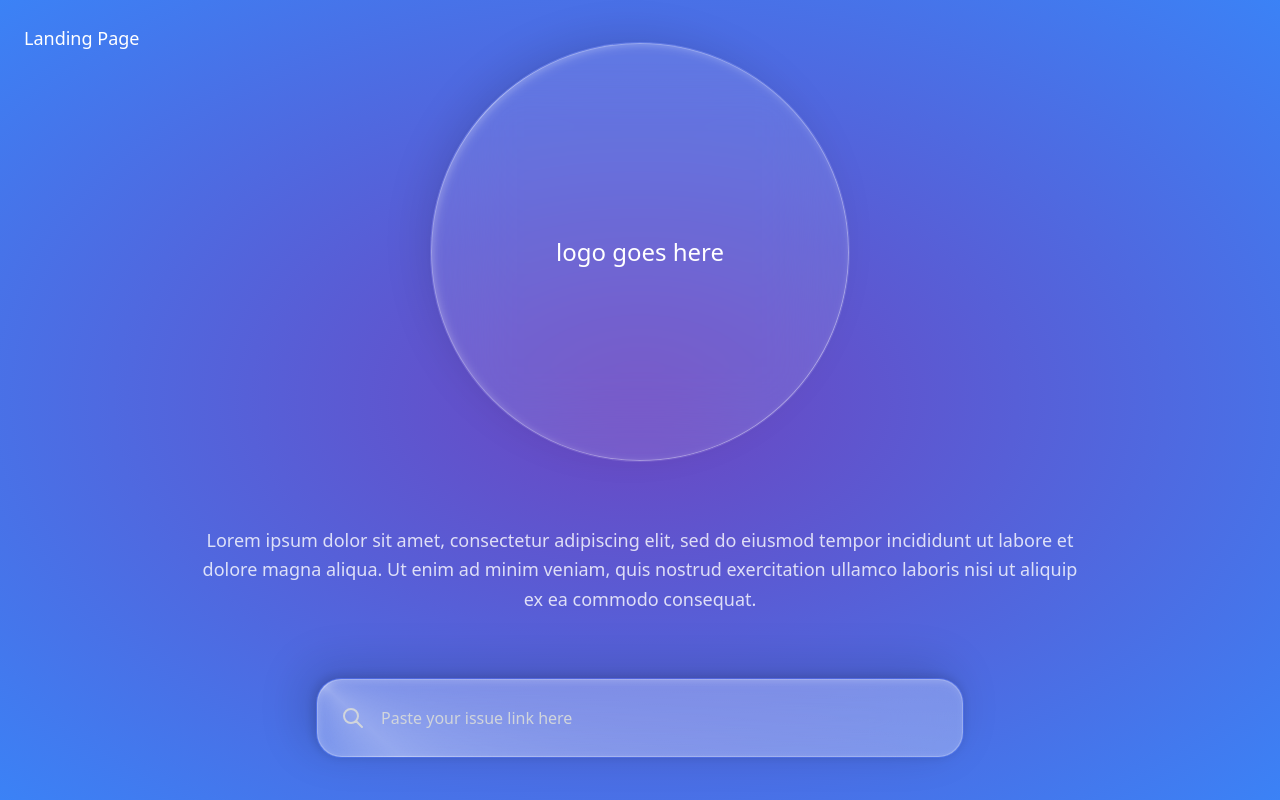
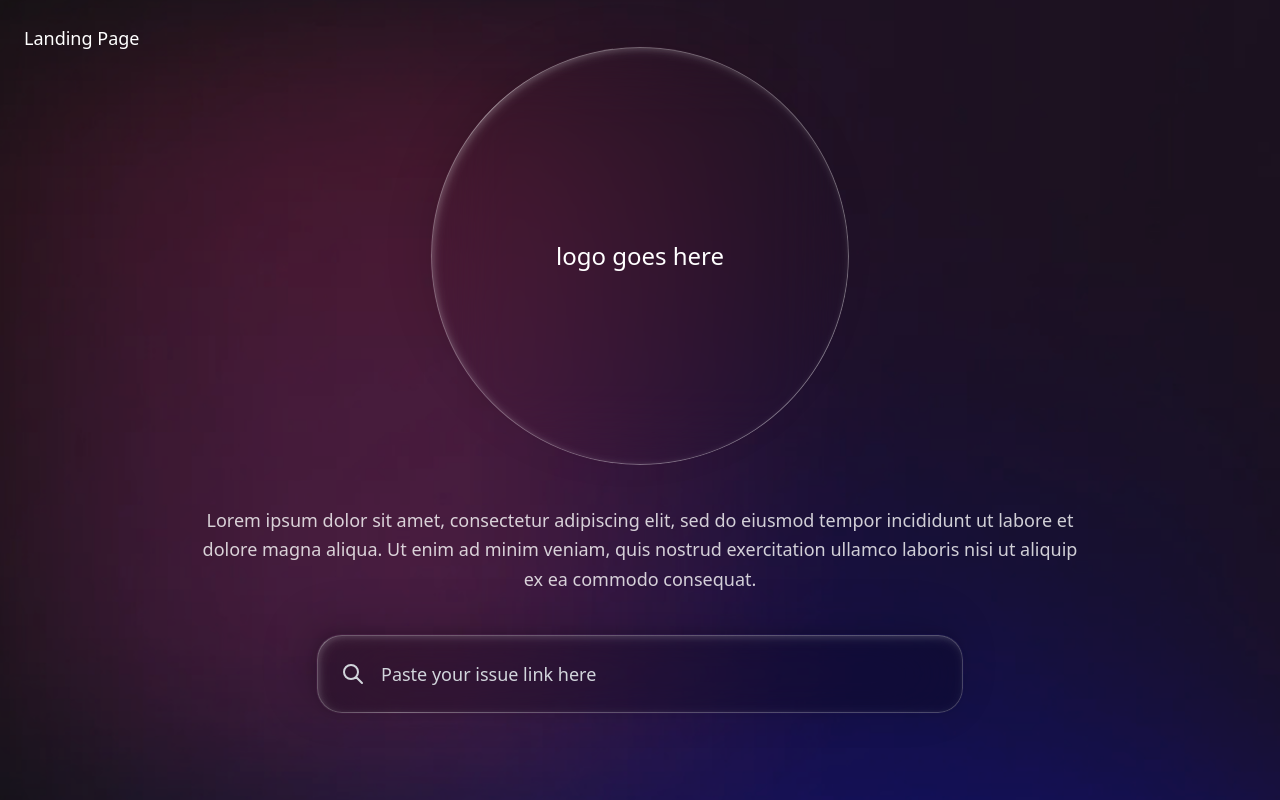
Before and after one commit to aaron-ang/berkeley-ai-25, a Next.js app in the folder frontend/: page / in a window 1280 px wide. Built offline with nearby package versions, Linux system fonts and the light colour scheme.

Commit message:
Style improvements to landing page

```diff
--- a/frontend/app/globals.css
+++ b/frontend/app/globals.css
@@ -6,11 +6,11 @@
 .glass-search {
   width: 648px;
   height: 80px;
-  background: rgba(255, 255, 255, 0.1);
+  background: rgba(0, 0, 0, 0.2);
   border: 1px solid transparent;
   border-radius: 25px;
   backdrop-filter: blur(40px);
-  background-image: conic-gradient(from 90deg at 0% 0%, rgba(255, 255, 255, 0) -47.02deg, rgba(255, 255, 255, 0.343) 42.98deg, rgba(255, 255, 255, 0) 132.98deg, rgba(255, 255, 255, 0.343) 222.98deg, rgba(255, 255, 255, 0) 312.98deg, rgba(255, 255, 255, 0.343) 402.98deg);
+  background-image: conic-gradient(from 90deg at 0% 0%, rgba(255, 255, 255, 0) -47.02deg, rgba(255, 255, 255, 0) 42.98deg, rgba(255, 255, 255, 0) 132.98deg, rgba(255, 255, 255, 0.12) 222.98deg, rgba(255, 255, 255, 0) 312.98deg, rgba(255, 255, 255, 0.127) 402.98deg);
   background-origin: border-box;
   background-clip: padding-box, border-box;
   box-shadow:
@@ -35,7 +35,7 @@
 .glass-circle {
   width: 420px;
   height: 420px;
-  background: rgba(255, 255, 255, 0.1);
+  background: rgba(255, 255, 255, 0);
   border: 1px solid transparent;
   border-radius: 50%;
   backdrop-filter: blur(40px);
--- a/frontend/app/page.tsx
+++ b/frontend/app/page.tsx
@@ -1,12 +1,24 @@
+
+
 export default function Home() {
   return (
     <div
-      className="min-h-screen relative"
+      className="min-h-screen relative z-10"
       style={{
-        background: 'radial-gradient(ellipse at center, #6B46C1 0%, #3B82F6 100%)',
-        backgroundSize: '100% 100%'
+          backgroundImage: 'url("/purpleBackground.png")',
+          backgroundSize: 'cover',
+          backgroundPosition: 'center',
+          backgroundRepeat: 'no-repeat',
       }}
     >
+
+    <div
+      className="absolute inset-0"
+      style={{
+        backgroundColor: 'rgba(0, 0, 0, 0.4)',
+      }}
+    />
+
       {/* Navigation */}
       <nav className="absolute top-0 left-0 right-0 p-6 z-10">
         <div className="flex justify-between items-center">
@@ -17,7 +29,7 @@ export default function Home() {
       {/* Main Content */}
       <main className="flex flex-col items-center justify-center min-h-screen px-6 text-center">
         {/* Logo Circle with exact specifications */}
-        <div className="relative mb-16">
+        <div className="relative mb-10">
           <div className="glass-circle relative flex items-center justify-center">
             {/* Logo placeholder - easy to replace with an image */}
             <div className="logo-container flex items-center justify-center w-full h-full">
@@ -30,7 +42,7 @@ export default function Home() {
         </div>
 
         {/* Description Text */}
-        <p className="text-white/80 text-lg leading-relaxed max-w-4xl mb-16 font-light">
+        <p className="text-white/80 text-lg leading-relaxed max-w-4xl mb-10 font-light z-10">
           Lorem ipsum dolor sit amet, consectetur adipiscing elit, sed do eiusmod tempor incididunt
           ut labore et dolore magna aliqua. Ut enim ad minim veniam, quis nostrud exercitation
           ullamco laboris nisi ut aliquip ex ea commodo consequat.
@@ -38,7 +50,7 @@ export default function Home() {
 
         {/* Search Input with exact specifications */}
         <div className="relative">
-          <div className="glass-search relative flex items-center">
+          <div className="glass-search relative flex items-center mb-10">
             <div className="absolute left-6 flex items-center pointer-events-none z-10">
               <svg
                 className="w-6 h-6 text-gray-300"
@@ -58,7 +70,7 @@ export default function Home() {
               type="text"
               placeholder="Paste your issue link here"
               className="w-full h-full pl-16 pr-6 text-white placeholder-gray-300 bg-transparent border-none outline-none relative z-10"
-              style={{ fontSize: '16px' }}
+              style={{ fontSize: '18px' }}
             />
           </div>
         </div>
```
